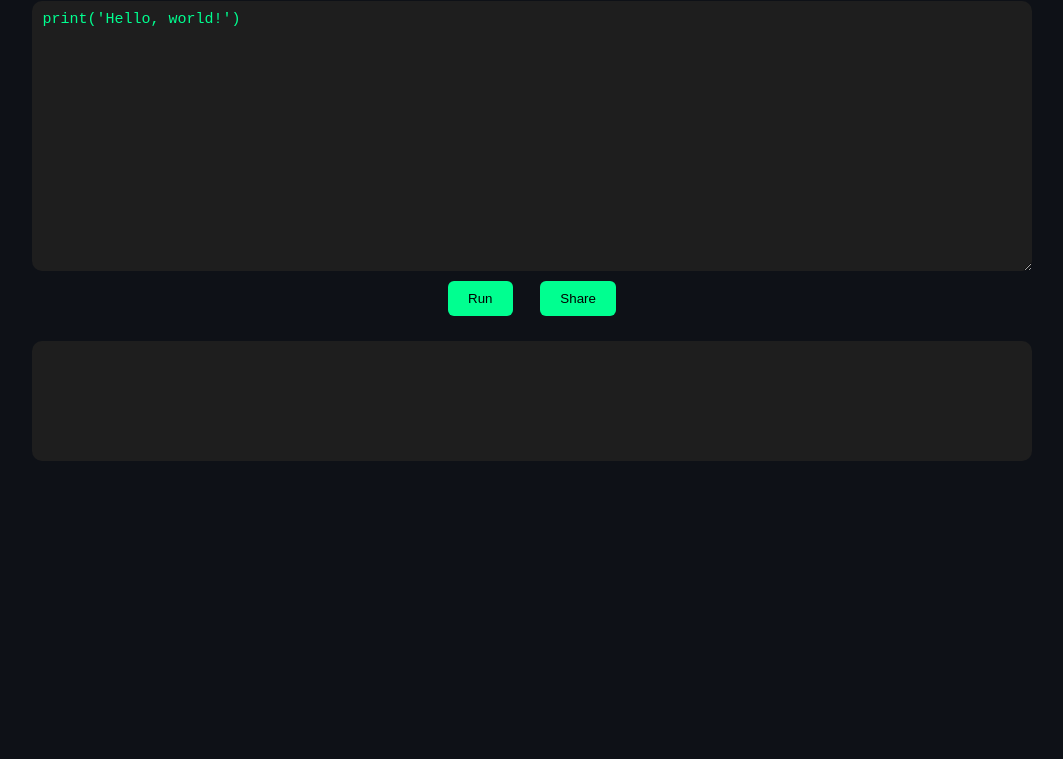
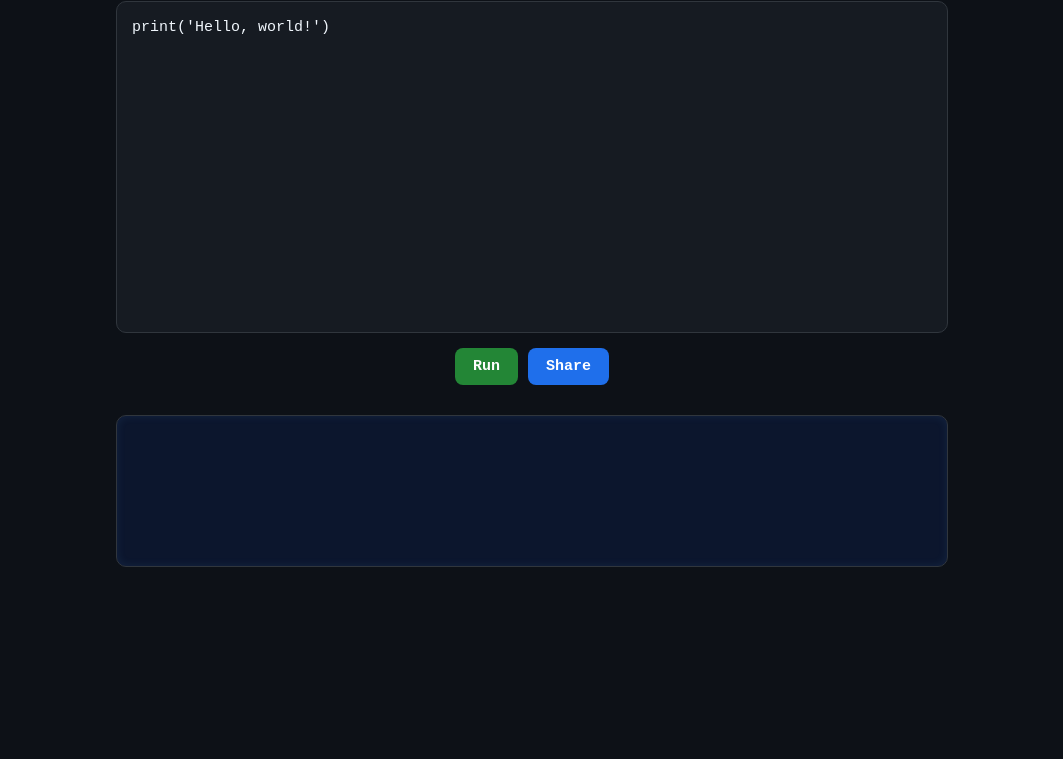
Before and after one commit to no-body-0/FrontEnd-Reop, a plain HTML site: page index.html in a window 1280 px wide. Shown: the part 81-840 px from the top of the page, without its empty margins (108-1171 px from the left). Before the commit the page ends 800 px from the top, so only its background shows below. Drawn offline with Linux system fonts and the light colour scheme.

Commit message:
Update style.css

```diff
--- a/style.css
+++ b/style.css
@@ -1,38 +1,124 @@
+/* General Layout */
 body {
-  font-family: monospace;
-  background: #0e1117;
-  color: #fff;
+  background-color: #0d1117;  /* GitHub dark */
+  color: #c9d1d9;
+  font-family: "Fira Code", monospace;
   display: flex;
   flex-direction: column;
   align-items: center;
+  justify-content: flex-start;
+  height: 100vh;
+  margin: 0;
   padding: 20px;
 }
-textarea {
-  width: 80%;
-  height: 250px;
-  background: #1e1e1e;
-  color: #00ff90;
+
+/* Heading */
+h2 {
+  color: #58a6ff;
+  margin-bottom: 15px;
+  font-weight: 600;
+  text-align: center;
+  text-shadow: 0 0 10px #1f6feb;
+}
+
+/* Code Editor */
+#code {
+  width: 90%;
+  max-width: 800px;
+  height: 300px;
+  background-color: #161b22;
+  color: #f0f6fc;
+  border: 1px solid #30363d;
+  border-radius: 10px;
+  padding: 15px;
+  resize: none;
+  font-size: 15px;
+  line-height: 1.4em;
+  outline: none;
+  transition: box-shadow 0.2s ease;
+}
+
+#code:focus {
+  box-shadow: 0 0 10px #238636;
+}
+
+/* Buttons Section */
+.buttons {
+  display: flex;
+  gap: 10px;
+  margin: 15px 0;
+}
+
+button {
+  padding: 10px 18px;
   border: none;
-  padding: 10px;
+  border-radius: 8px;
+  cursor: pointer;
+  font-weight: 600;
+  font-size: 15px;
+  transition: all 0.2s ease;
+  font-family: "Fira Code", monospace;
+}
+
+/* Run Button */
+#run {
+  background-color: #238636;
+  color: #ffffff;
+}
+
+#run:hover {
+  background-color: #2ea043;
+  box-shadow: 0 0 10px #2ea043aa;
+}
+
+/* Share Button */
+#share {
+  background-color: #1f6feb;
+  color: #ffffff;
+}
+
+#share:hover {
+  background-color: #388bfd;
+  box-shadow: 0 0 10px #388bfd99;
+}
+
+/* Output Box */
+#output {
+  width: 90%;
+  max-width: 800px;
+  background-color: #0c162d;
+  color: #f0f6fc;
+  border: 1px solid #30363d;
   border-radius: 10px;
+  padding: 15px;
+  white-space: pre-wrap;
+  text-align: left;
+  min-height: 120px;
   font-size: 15px;
+  box-shadow: inset 0 0 10px rgba(88, 166, 255, 0.1);
 }
-pre {
-  width: 80%;
-  background: #1e1e1e;
-  padding: 10px;
+
+/* Scrollbar Styling */
+textarea::-webkit-scrollbar, pre::-webkit-scrollbar {
+  width: 10px;
+}
+
+textarea::-webkit-scrollbar-thumb, pre::-webkit-scrollbar-thumb {
+  background: #30363d;
   border-radius: 10px;
-  min-height: 100px;
-  margin-top: 15px;
-  overflow-x: auto;
 }
-button {
-  background: #00ff90;
-  color: #000;
-  border: none;
-  padding: 10px 20px;
-  border-radius: 6px;
-  margin: 10px;
-  cursor: pointer;
+
+textarea::-webkit-scrollbar-thumb:hover, pre::-webkit-scrollbar-thumb:hover {
+  background: #484f58;
 }
-button:hover { background: #00cc70; }
+
+/* Responsive Design */
+@media (max-width: 600px) {
+  #code, #output {
+    width: 100%;
+    font-size: 14px;
+  }
+  button {
+    padding: 8px 14px;
+  }
+}
```
